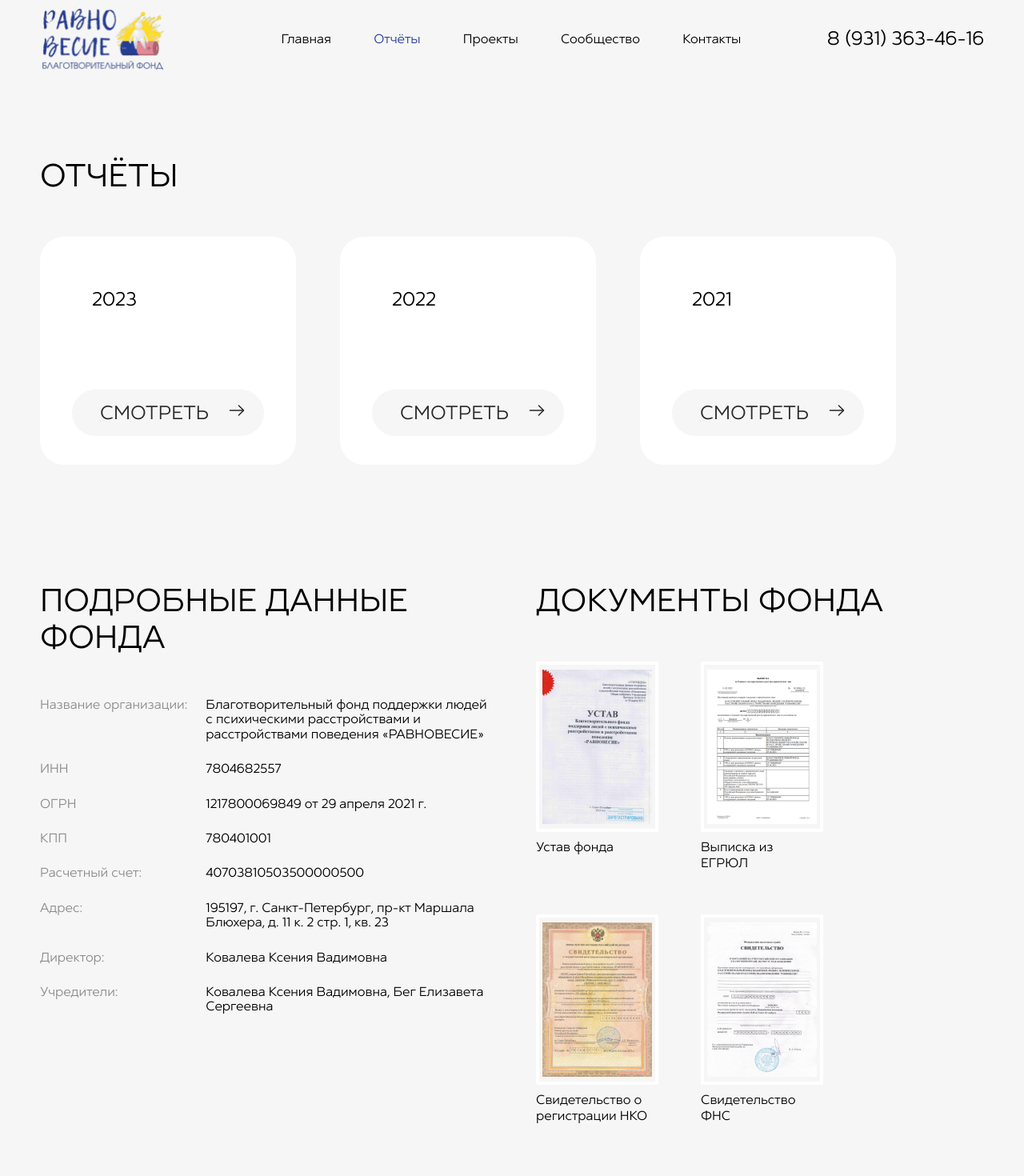
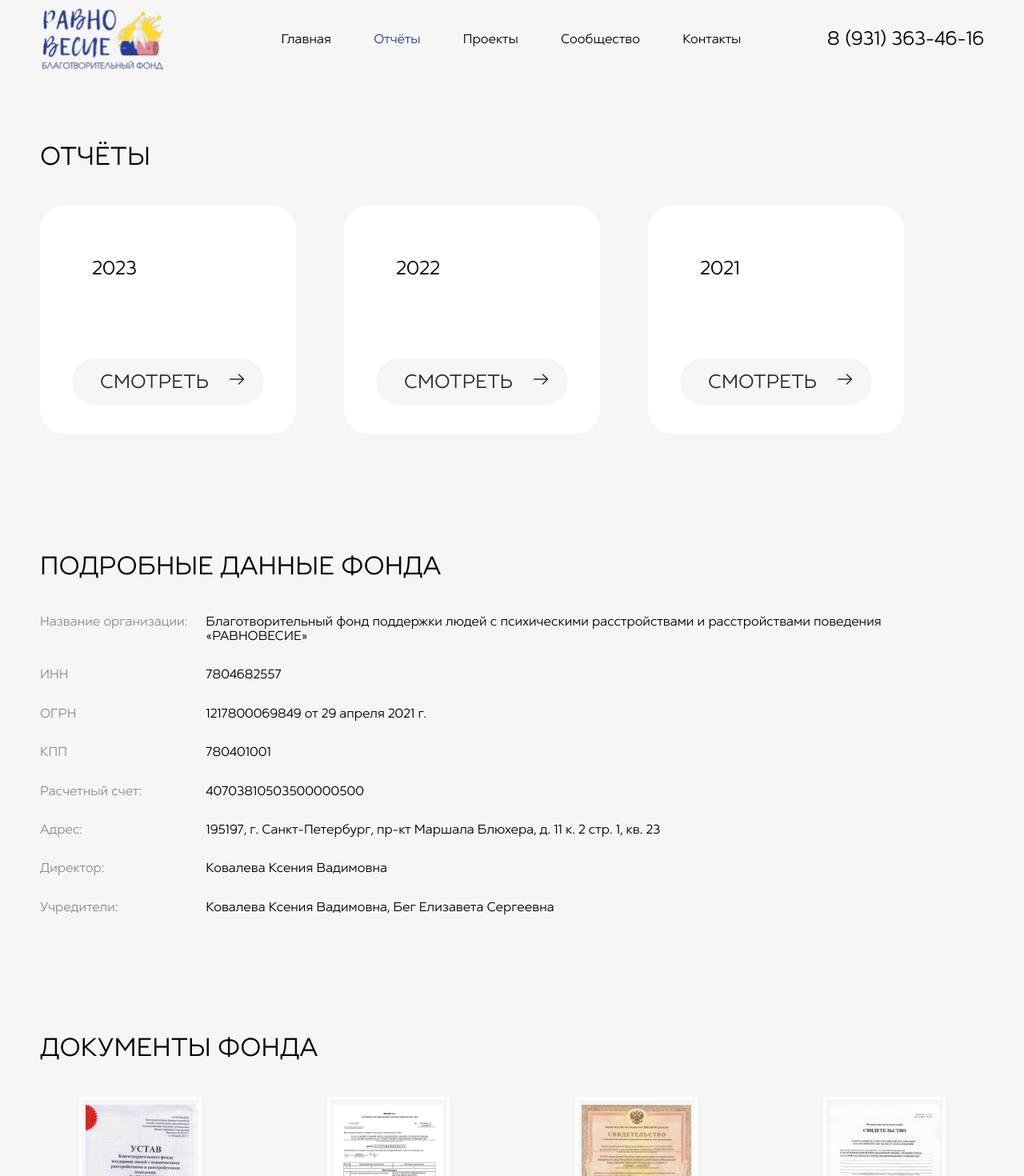
Before and after one commit to thirdmadman/fond-ravnovesie.ru_2023, a Next.js app: page /reports in a window 1280 px wide. Shown: the top 1470 px of the page at 80% size. Built offline with nearby package versions, Linux system fonts and the light colour scheme.

Commit message:
feat: add layout for desktop-m

```diff
--- a/src/styles/reports/legalPaperCard.scss
+++ b/src/styles/reports/legalPaperCard.scss
@@ -1,4 +1,4 @@
-@import "../constants.scss";
+@import '../constants.scss';
 
 .legal-paper-card {
   img {
@@ -12,5 +12,9 @@
   p {
     max-width: 153px;
     line-height: 20px;
+
+    @media screen and (max-width: $layout-breakpoint-desktop-m) {
+      text-align: center;
+    }
   }
 }
--- a/src/styles/reports/reports.scss
+++ b/src/styles/reports/reports.scss
@@ -9,5 +9,10 @@
     font-size: 40px;
     line-height: 115%;
     text-transform: uppercase;
+
+    @media screen and (max-width: $layout-breakpoint-desktop-m) {
+      font-size: 32px;
+      margin-bottom: 40px;
+    }
   }
 }
--- a/src/styles/reports/sectionLegalInfo.scss
+++ b/src/styles/reports/sectionLegalInfo.scss
@@ -10,6 +10,12 @@
   justify-content: space-between;
   column-gap: 60px;
 
+  @media screen and (max-width: $layout-breakpoint-desktop-m) {
+    flex-direction: column;
+    justify-content: flex-start;
+    row-gap: 150px;
+  }
+
   .section-legal-info__data {
   }
 
@@ -21,8 +27,11 @@
     .legal-data__data {
       display: grid;
       grid-template-columns: auto 1fr;
-      max-width: 780px;
       gap: 25px 23px;
+
+      @media screen and (max-width: $layout-breakpoint-desktop-m) {
+        gap: 30px 23px;
+      }
     }
 
     .data {
@@ -44,6 +53,11 @@
       display: flex;
       gap: 53px;
       flex-wrap: wrap;
+
+      @media screen and (max-width: $layout-breakpoint-desktop-m) {
+        justify-content: space-around;
+        gap: 60px;
+      }
     }
 
     img {
--- a/src/styles/reports/sectionReports.scss
+++ b/src/styles/reports/sectionReports.scss
@@ -1,12 +1,20 @@
-@import "../constants.scss";
+@import '../constants.scss';
 
 .section-reports {
   margin-top: 100px;
   margin-bottom: 150px;
 
+  @media screen and (max-width: $layout-breakpoint-desktop-m) {
+    margin-top: 80px;
+  }
+
   .section-reports__list {
     display: flex;
     gap: 55px;
     flex-wrap: wrap;
+
+    @media screen and (max-width: $layout-breakpoint-desktop-m) {
+      gap: 60px;
+    }
   }
 }
```
